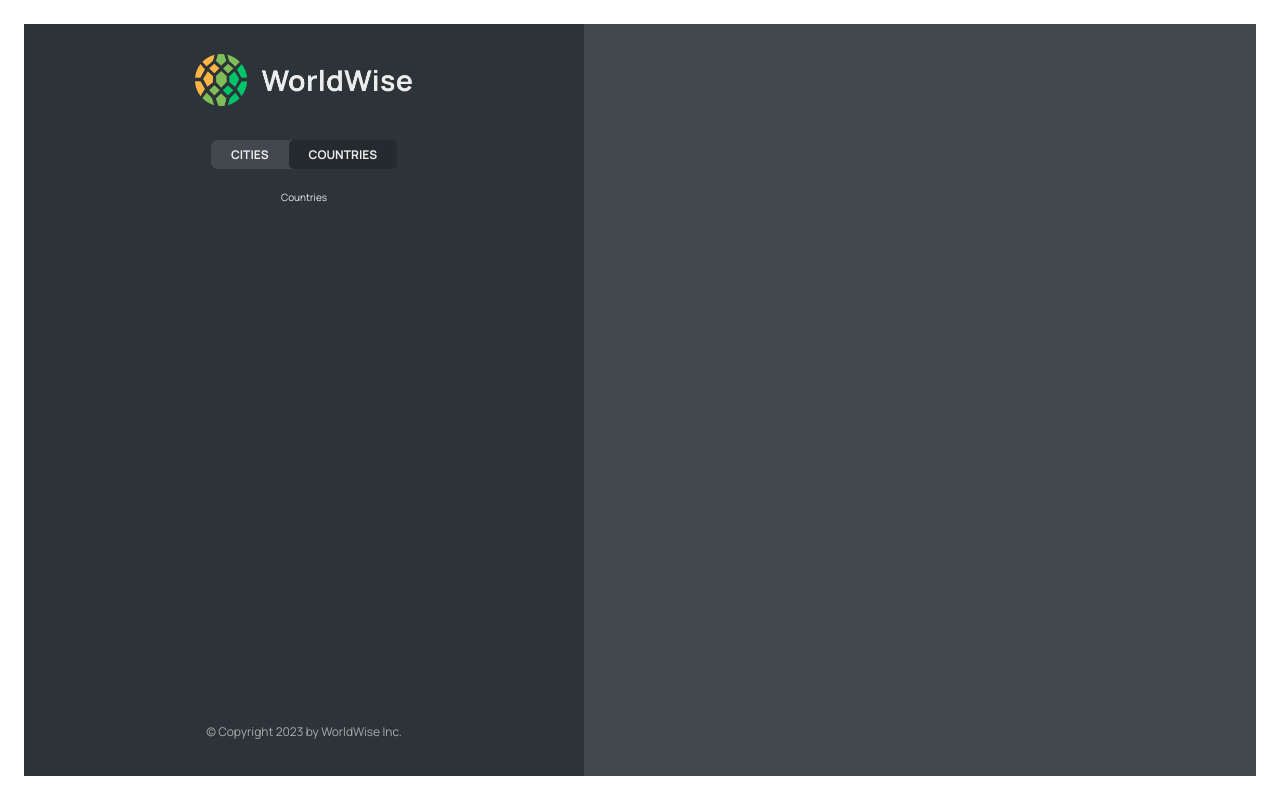
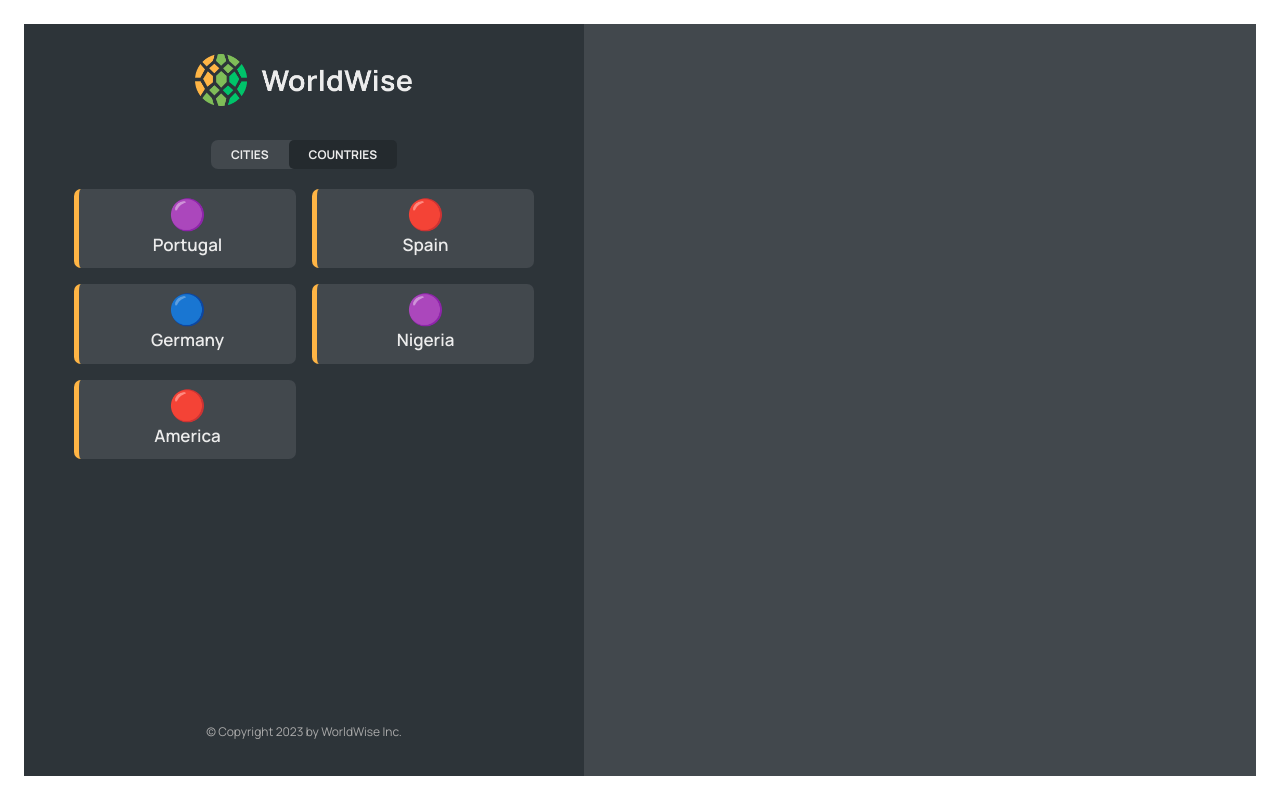
Before and after one commit to Moni-Yahwehson/World-wise, a React (Vite) app: page /app/countries in a window 1280 px wide. Built offline with nearby package versions, Linux system fonts and the light colour scheme; data requests are answered from the project's data file.

Commit message:
Implemented countries list,  fixed the overflow

```diff
--- a/data/cities.json
+++ b/data/cities.json
@@ -35,6 +35,31 @@
         "lng": 13.376933665713324
       },
       "id": 98443197
+    },
+    {
+      "cityName": "Lagos",
+      "country": "Nigeria",
+      "emoji": "🟣",
+      "date": "2027-10-31T15:59:59.138Z",
+      "notes": "My favorite city so far!",
+      "position": {
+        "lat": 38.727881642324164,
+        "lng": -9.140900099907554
+      },
+      "id": 3465322223
+    },
+
+    {
+      "cityName": "Florida",
+      "country": "America",
+      "emoji": "🔴",
+      "date": "2027-07-15T08:22:53.976Z",
+      "notes": "",
+      "position": {
+        "lat": 40.46635901755316,
+        "lng": -3.7133789062500004
+      },
+      "id": 178023751
     }
   ]
 }
--- a/src/App.jsx
+++ b/src/App.jsx
@@ -1,3 +1,4 @@
+import { useEffect, useState } from "react";
 import { BrowserRouter, Routes, Route } from "react-router-dom";
 import Product from "./pages/Product";
 import Pricing from "./pages/Pricing";
@@ -6,7 +7,7 @@
 import AppLayout from "./pages/AppLayout";
 import PageNotFound from "./pages/PageNotFound";
 import CityList from "./components/CityList";
-import { useEffect, useState } from "react";
+import CountryList from "./components/CountryList";
 
 const BASE_URL = "http://localhost:9000";
 
@@ -46,7 +47,10 @@
             path="cities"
             element={<CityList cities={cities} isLoading={isLoading} />}
           />
-          <Route path="countries" element={<p>Countries</p>} />
+          <Route
+            path="countries"
+            element={<CountryList cities={cities} isLoading={isLoading} />}
+          />
           <Route path="form" element={<p>Form</p>} />
         </Route>
         <Route path="*" element={<PageNotFound />} />
--- a/src/components/CityList.module.css
+++ b/src/components/CityList.module.css
@@ -2,7 +2,7 @@
   width: 100%;
   height: 65vh;
   list-style: none;
-  overflow-y: scroll;
+  overflow: none;
   overflow-x: hidden;
 
   display: flex;
--- a/src/components/CountryItem.jsx
+++ b/src/components/CountryItem.jsx
@@ -1,3 +1,4 @@
+/* eslint-disable react/prop-types */
 import styles from "./CountryItem.module.css";
 
 function CountryItem({ country }) {
--- /dev/null
+++ b/src/components/CountryList.jsx
@@ -0,0 +1,33 @@
+/* eslint-disable react/jsx-key */
+/* eslint-disable react/prop-types */
+import CountryItem from "./CountryItem";
+import styles from "./CountryList.module.css";
+import Spinner from "./Spinner";
+import Message from "./Message";
+
+// eslint-disable-next-line react/prop-types
+function CountryList({ cities, isLoading }) {
+  if (isLoading) return <Spinner />;
+
+  // eslint-disable-next-line react/prop-types
+  if (!cities.length)
+    return (
+      <Message message="Add your first city by clicking on a city on the map" />
+    );
+
+  const countries = cities.reduce((arr, city) => {
+    if (!arr.map((el) => el.country).includes(city.country))
+      return [...arr, { country: city.country, emoji: city.emoji }];
+    else return arr;
+  }, []);
+  // eslint-disable-next-line react/prop-types
+  return (
+    <ul className={styles.countryList}>
+      {countries.map((country) => (
+        <CountryItem country={country} />
+      ))}
+    </ul>
+  );
+}
+
+export default CountryList;
--- a/src/components/CountryList.module.css
+++ b/src/components/CountryList.module.css
@@ -2,8 +2,8 @@
   width: 100%;
   height: 65vh;
   list-style: none;
-  overflow-y: scroll;
-  overflow-x: hidden;
+  overflow: none;
+
 
   display: grid;
   grid-template-columns: 1fr 1fr;
```
